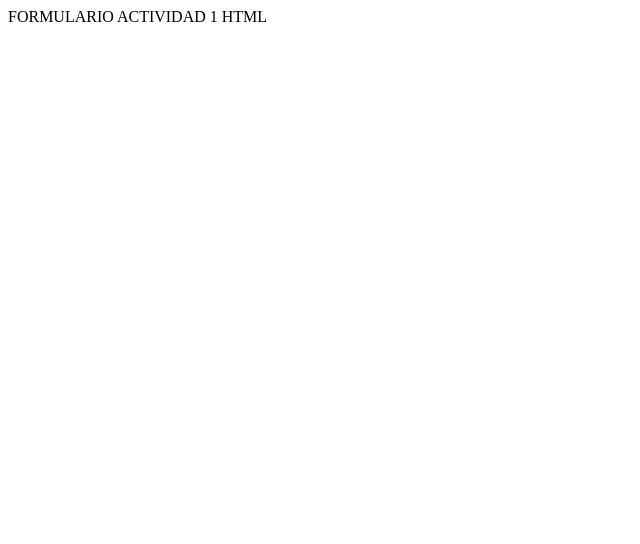
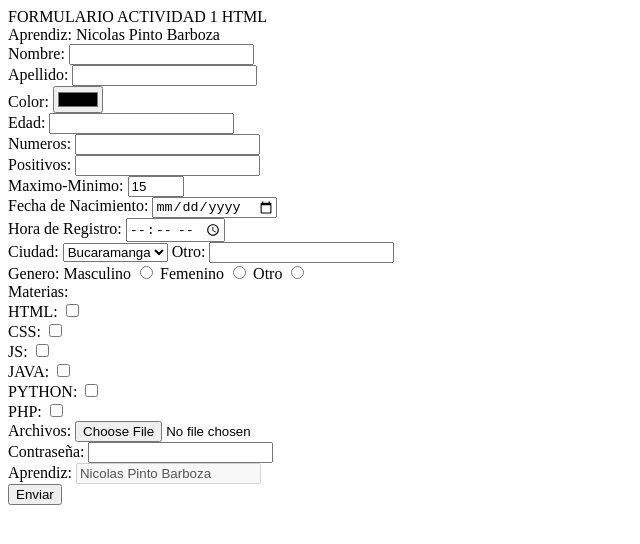
Before and after one commit to nicolasprograma/Trabajo-1-Jhon-14-sep-2024, a plain HTML site: page Formulario.html in a window 1280 px wide. Shown: the whole page, without its empty margins (0-640 px from the left). Drawn offline with Linux system fonts and the light colour scheme.

Commit message:
Trabajo con Rama Jueves falta por pulir detalles

```diff
--- a/Formulario.html
+++ b/Formulario.html
@@ -5,8 +5,138 @@
     <meta name="viewport" content="width=device-width, initial-scale=1.0">
     <title>Formulario</title>
 </head>
+<div>
 <header>FORMULARIO ACTIVIDAD 1 HTML</header>
+</div>
+<div>
+<footer>Aprendiz: Nicolas Pinto Barboza</footer>
+</div>
 <body>
+    <!--INICIO FORMULARIO-->
+    <form action="index.html" method:"post" enctype="multipart/form-data"></form>
+    <div>
+    <!--NOMBRE-->
+        <label for="nombre">Nombre:</label>
+        <input type="text" id="nombre" name="nombre" inputmode="text" pattern="[a-zA-Z]+" required>
+    </div>
+    <div>
+    <!--APELLIDO-->
+        <label for="apellido">Apellido:</label>
+        <input type="text"id="apellido" name="apellido" inputmode="latin-name" pattern="[a-zA-Z]+"required>
+    </div>
+    <div>
+    <!--COLOR-->
+    <label for="color">Color:</label>
+    <input type="color"required>
+    </div>
+    <div>
+    <!--EDAD-->
+    <label for="edad">Edad:</label>
+    <input type="number" name="edad"min="1" required>
+    </div>
+    <div>
+    <!--NUMEROS-->
+    <label for="numeros">Numeros:</label>
+    <input type="text" id="soloNumeros" name="soloNumeros" pattern="\d" title="Solo se permiten números." required>
+    </div>
+    <div>
+    <!--POSITIVOS-->
+    <label for="positivos">Positivos:</label>
+    <input type="number"id="soloPositivos" name="soloPositivos"min="0" required>
+    </div>
+    <div>
+    <!--MAXIMO-MINIMO-->
+    <label for="number">Maximo-Minimo:</label>
+    <input type="number" name="maximo-minimo" value="15" step="0,5" max="20" min="10"required>
+    </div>
+    <div>
+    <!--FECHA-NACIMIENTO-->
+    <label for="FechaNacimietno">Fecha de Nacimiento:</label>
+    <input type="date">
+    </div>
+    <div>
+    <!--HORA-->
+    <label for="HoraRegistro">Hora de Registro:</label>
+    <input type="time">
+    </div>
+    <div>
+    <!--CIUDAD-->
+    <label for="Ciudad">Ciudad:</label>
+    <select name="Ciudad" id="Ciudad">
+        <option value="Bucaramanga">Bucaramanga</option>
+        <option value="Bogota">Bogota</option>
+        <option value="Cali">Cali</option>
+        <option value="Barranquilla">Barranquilla</option>
+        <option value="Medellin">Medellin</option>
+        <option value="Otro">Otro</option>
+    </select>
+    <label for="Otro">Otro:</label>
+    <input type="text">
+    </div>
+    <div>
+    <!--GENERO-->
+    <label for="Genero">Genero:</label>
+    <label for="Masculino">Masculino</label>
+    <input type="radio" name="Genero" id="Masculino">
+    <label for="Femenino">Femenino</label>
+    <input type="radio" name="Genero" id="Femenino">
+    <label for="Otro">Otro</label>
+    <input type="radio" name="Genero" id="Otro">
+    </div>
+    <div>
+    <!--MATERIAS-->
+    <label for="Materias">Materias:</label>
+    </div>
+    <div>
+        <label for="HTML">HTML:</label>
+        <input type="checkbox" name="Materias" id="HTML">
+    </div>
+    <div>
+        <label for="CSS">CSS:</label>
+        <input type="checkbox" name="Materias" id="CSS">
+    </div>
+    <div>
+        <label for="JS">JS:</label>
+        <input type="checkbox" name="Materias" id="JS">
+    </div>
+    <div>
+        <label for="JAVA">JAVA:</label>
+        <input type="checkbox" name="Materias" id="JAVA">
+    </div>
+    <div>
+        <label for="PYTHON">PYTHON:</label>
+        <input type="checkbox" name="Materias" id="PYTHON">
+    </div>
+    <div>
+        <label for="PHP">PHP:</label>
+        <input type="checkbox" name="Materias" id="PHP">
+    </div>
+    <div>
+    <!--ARCHIVOS-->
+        <label for="Archivos">Archivos:</label>
+        <input type="file" id="Imagen" name="Imagen" accept=".jpg, .png"required>
+    </div>
+    <div>
+    <!--CONTRASEÑA-->
+    <label for="Contraseña">Contraseña:</label>
+    <input type="password" id="password" name="password"required>
+    </div>
+    <div>
+    <!--APRENDIZ-->
+    <label for="Aprendiz">Aprendiz:</label>
+    <input type="text" id="Nombre" name="Nombre" value="Nicolas Pinto Barboza" disabled>
+    </div>
+
+
+
+
+
+
+
+
+
+    <input type="submit" value="Enviar">
+
 
 </body>
 </html>
```
Also changed, not shown: index.html (added, +11 -0 lines).
